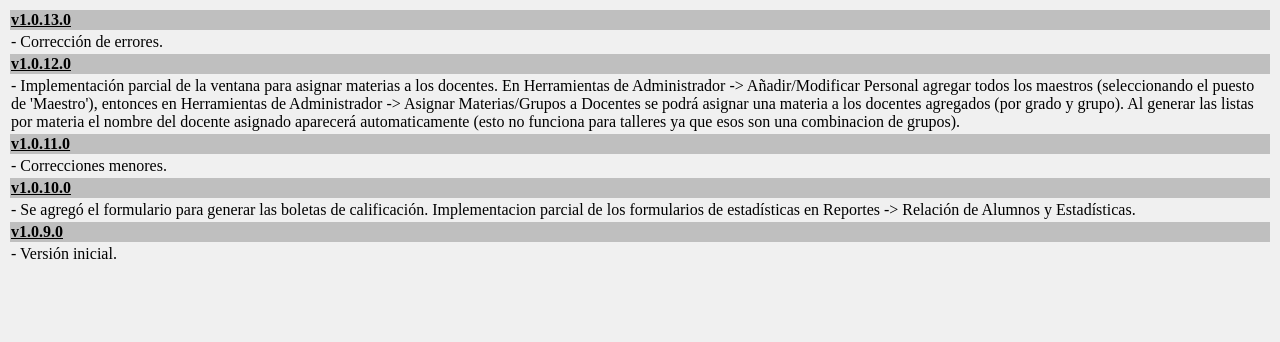
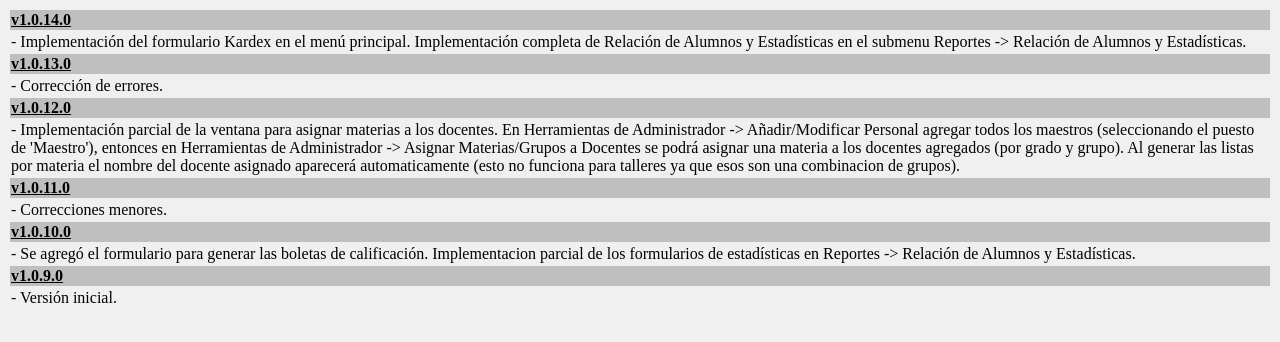
Before and after one commit to Hexa88/Hexa88.github.io, a plain HTML site: page index.html in a window 1280 px wide. Drawn offline with Linux system fonts and the light colour scheme.

Commit message:
implementaciones

```diff
--- a/MOIRAUpdater.xml
+++ b/MOIRAUpdater.xml
@@ -1,6 +1,6 @@
 <?xml version="1.0" encoding="utf-8"?>
 <item>
-  <version>1.0.13</version>
+  <version>1.0.14</version>
   <url>https://github.com/Hexa88/hexa88.github.io/raw/master/Installer.msi</url>
   <changelog>https://hexa88.github.io/</changelog>
   <mandatory>true</mandatory>
--- a/index.html
+++ b/index.html
@@ -7,6 +7,16 @@
     </head>
 <body style="background-color:#F0F0F0">
     <table style="width:100%;">
+		<tr>
+            <td style="text-decoration: underline; font-weight: bold; background-color: #bfbfbf">v1.0.14.0</td>
+
+        </tr>
+        <tr>
+            <td>
+                - Implementación del formulario Kardex en el menú principal. Implementación completa de Relación de Alumnos y Estadísticas en el submenu Reportes -> Relación de Alumnos y Estadísticas.
+
+            </td>
+        </tr>
 		<tr>
             <td style="text-decoration: underline; font-weight: bold; background-color: #bfbfbf">v1.0.13.0</td>
 
```
